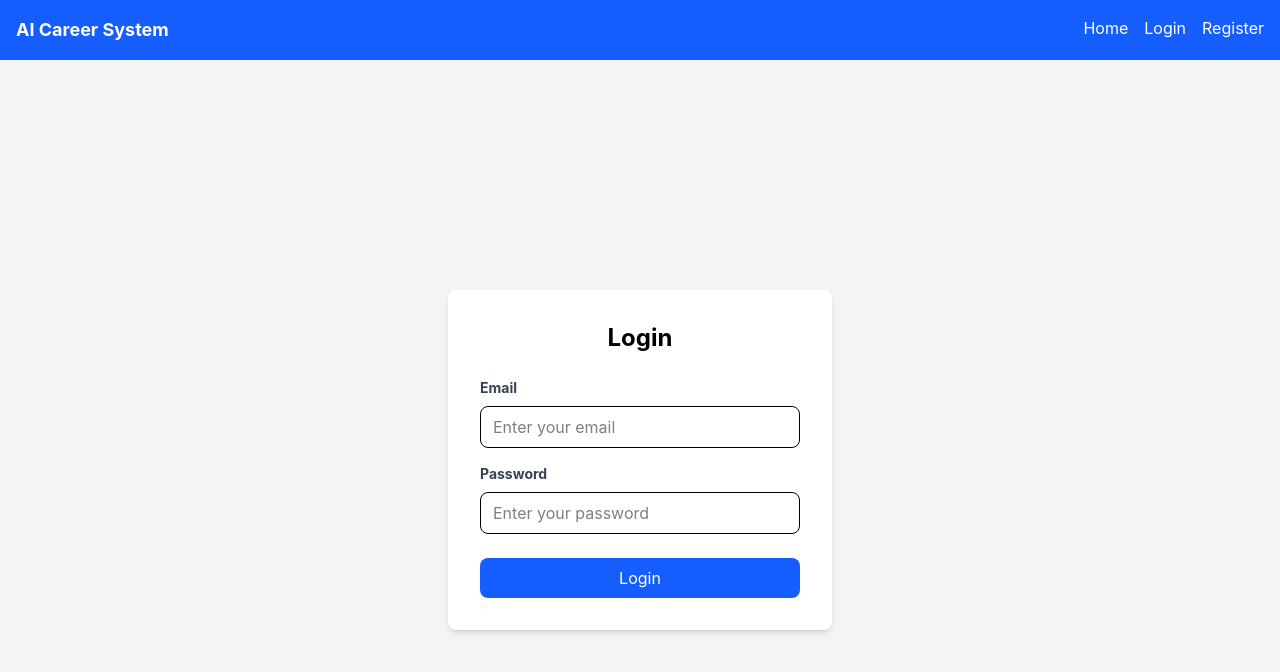
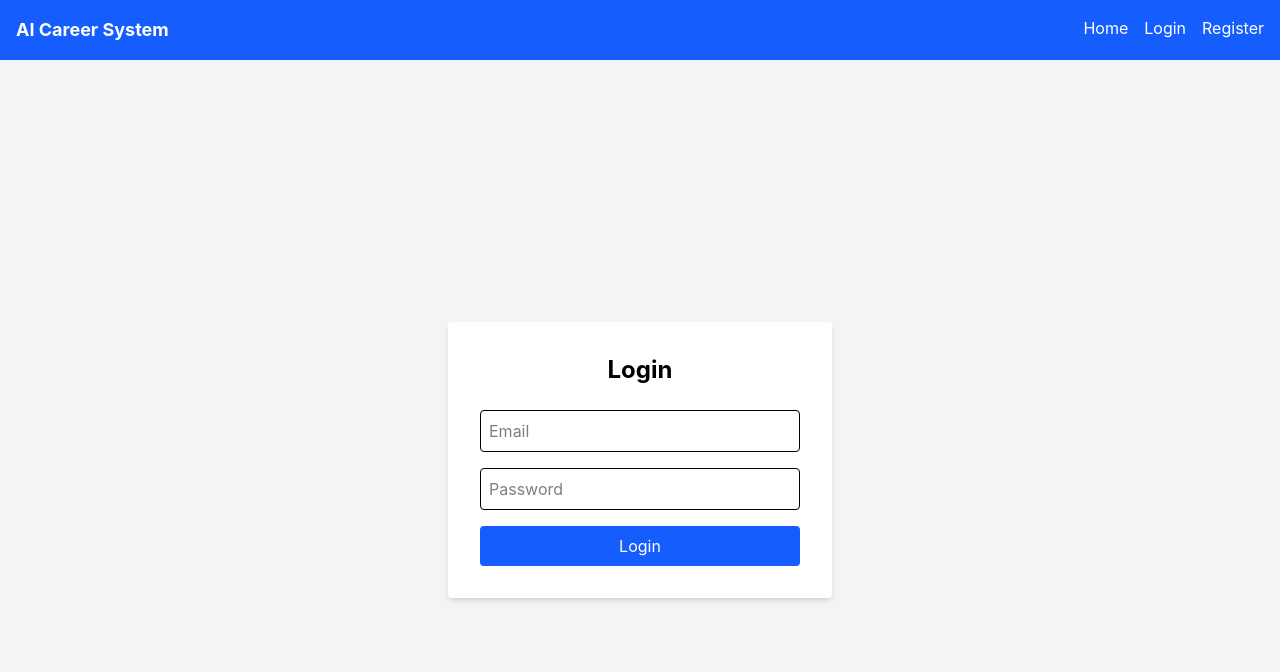
Before and after one commit to Bisu56/ai-career-system, a React app in the folder frontend/: page /login in a window 1280 px wide. Shown: the top 672 px of the page. Built offline with nearby package versions, Linux system fonts and the light colour scheme; the HTML template or start-up script is replaced by a standard one.

Commit message:
login page

```diff
--- a/frontend/src/pages/Login.jsx
+++ b/frontend/src/pages/Login.jsx
@@ -1,36 +1,33 @@
+import { useState } from "react";
+
 export default function Login() {
+  const [email, setEmail] = useState("");
+  const [password, setPassword] = useState("");
+
   return (
-    <div className="min-h-screen flex items-center justify-center bg-gray-100">
-      <div className="bg-white p-8 rounded-lg shadow-md w-96">
-        <h2 className="text-2xl font-bold text-center mb-6">Login</h2>
-        <form>
-          <div className="mb-4">
-            <label className="block text-gray-700 text-sm font-bold mb-2">
-              Email
-            </label>
+    <div className="flex items-center justify-center min-h-screen bg-gray-100">
+      <div className="bg-white p-8 rounded shadow-md w-96">
+        <h2 className="text-2xl font-bold mb-6 text-center">Login</h2>
+
         <input
           type="email"
-              className="w-full px-3 py-2 border rounded-lg focus:outline-none focus:ring-2 focus:ring-blue-500"
-              placeholder="Enter your email"
+          placeholder="Email"
+          className="w-full mb-4 p-2 border rounded"
+          value={email}
+          onChange={(e) => setEmail(e.target.value)}
         />
-          </div>
-          <div className="mb-6">
-            <label className="block text-gray-700 text-sm font-bold mb-2">
-              Password
-            </label>
+
         <input
           type="password"
-              className="w-full px-3 py-2 border rounded-lg focus:outline-none focus:ring-2 focus:ring-blue-500"
-              placeholder="Enter your password"
+          placeholder="Password"
+          className="w-full mb-4 p-2 border rounded"
+          value={password}
+          onChange={(e) => setPassword(e.target.value)}
         />
-          </div>
-          <button
-            type="submit"
-            className="w-full bg-blue-600 text-white py-2 rounded-lg hover:bg-blue-700 transition"
-          >
+
+        <button className="w-full bg-blue-600 text-white p-2 rounded">
           Login
         </button>
-        </form>
       </div>
     </div>
   );
```
Lines whose indentation alone changed are shown as unchanged.
